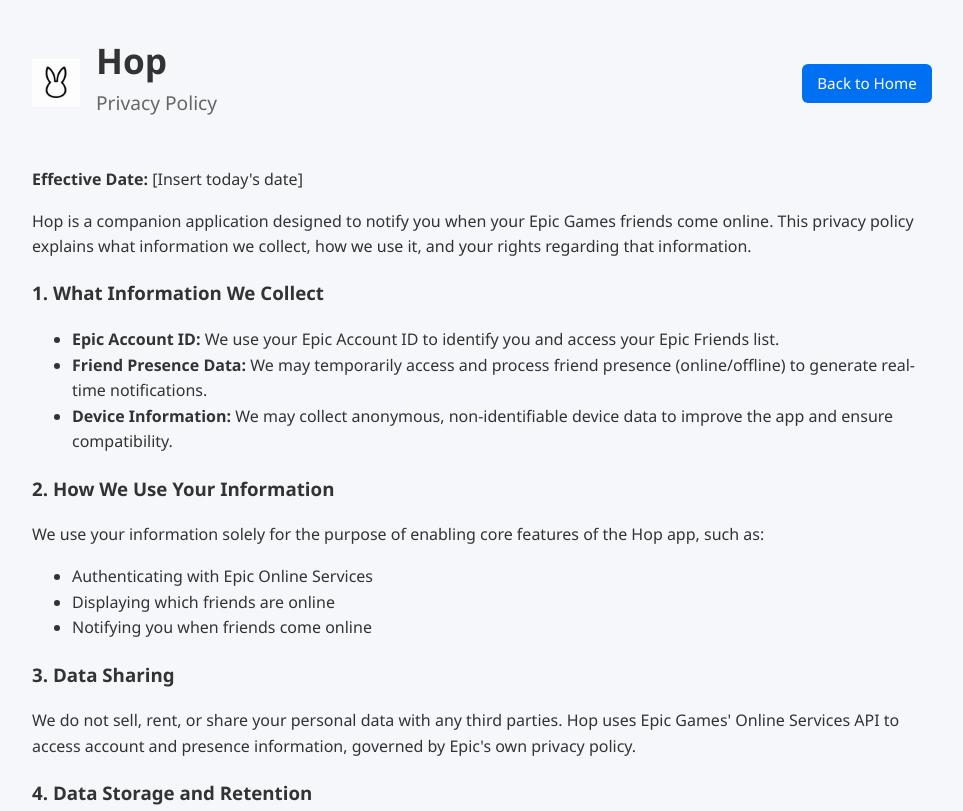
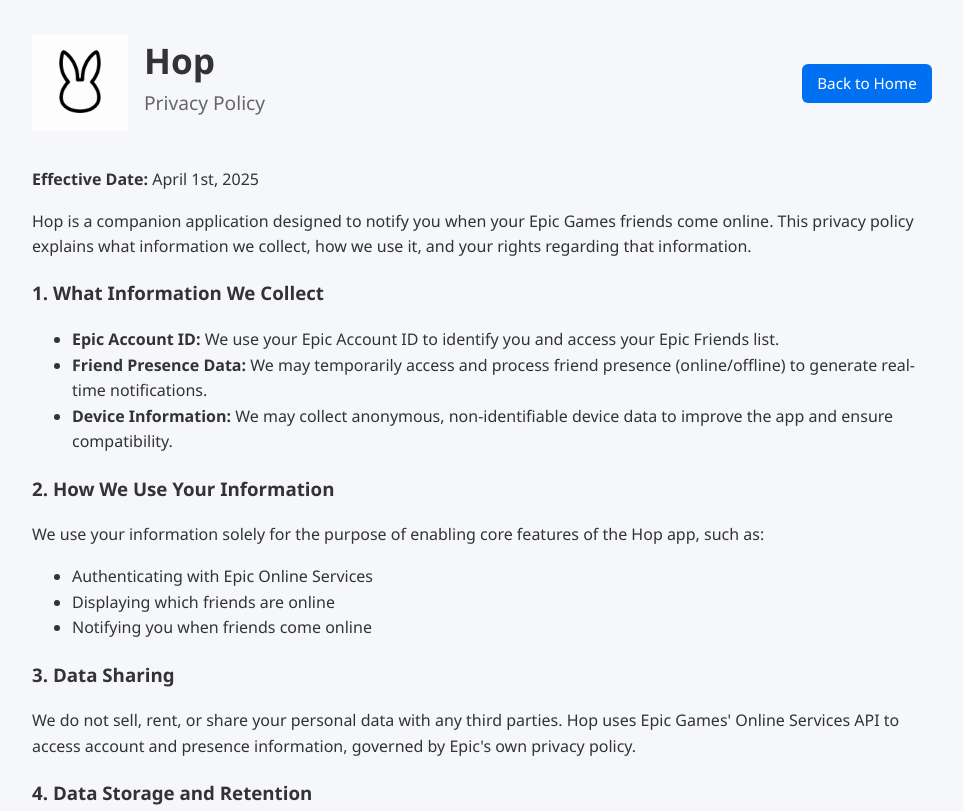
Before and after one commit to SectionSolutions/Hop-Privacy, a plain HTML site: page privacy.html in a window 1280 px wide. Shown: the top 811 px of the page, without its empty margins (158-1121 px from the left). Drawn offline with Linux system fonts and the light colour scheme.

Commit message:
Update privacy.html

```diff
--- a/privacy.html
+++ b/privacy.html
@@ -31,7 +31,7 @@
     }
 
     .logo {
-      height: 48px;
+      height: 96px;
     }
 
     h1 {
@@ -82,7 +82,7 @@
     <a href="index.html" class="back-button">Back to Home</a>
   </header>
 
-  <p><strong>Effective Date:</strong> [Insert today's date]</p>
+  <p><strong>Effective Date:</strong> April 1st, 2025</p>
 
   <p>Hop is a companion application designed to notify you when your Epic Games friends come online. This privacy policy explains what information we collect, how we use it, and your rights regarding that information.</p>
 
```
